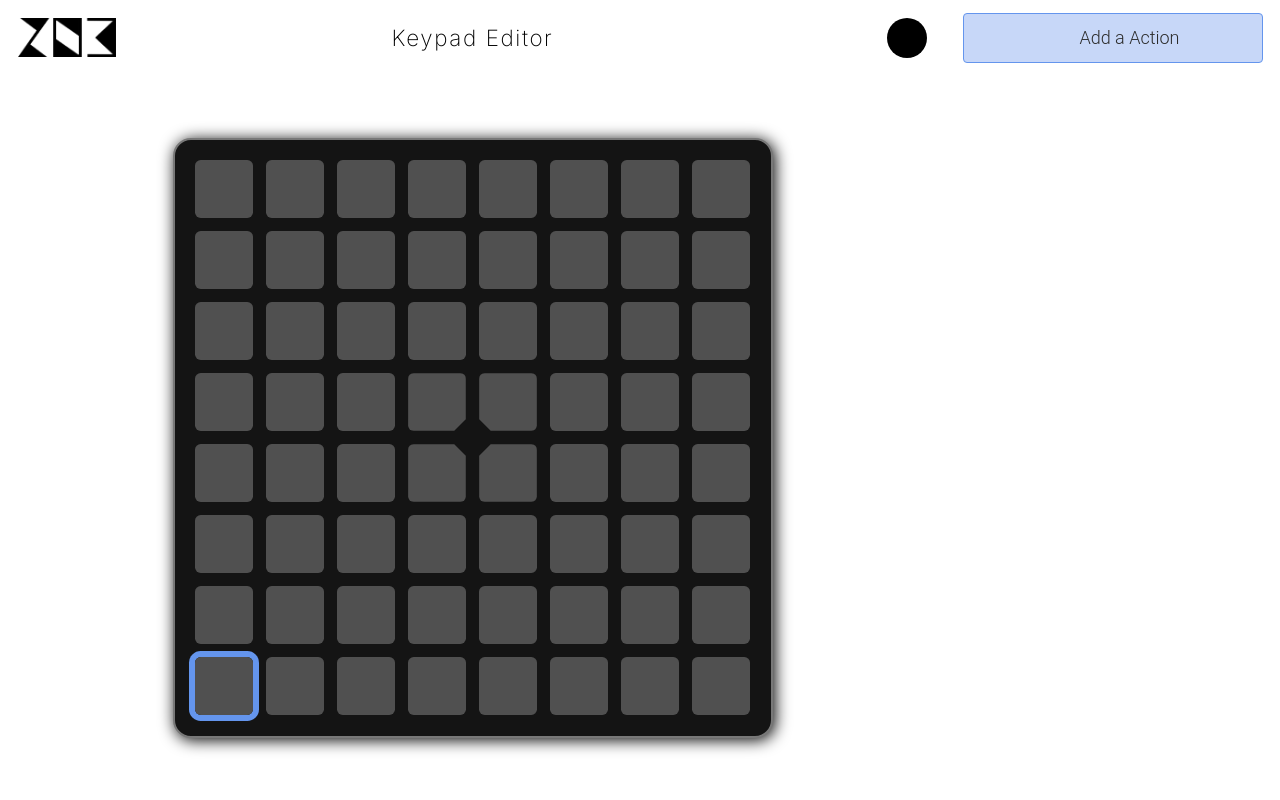
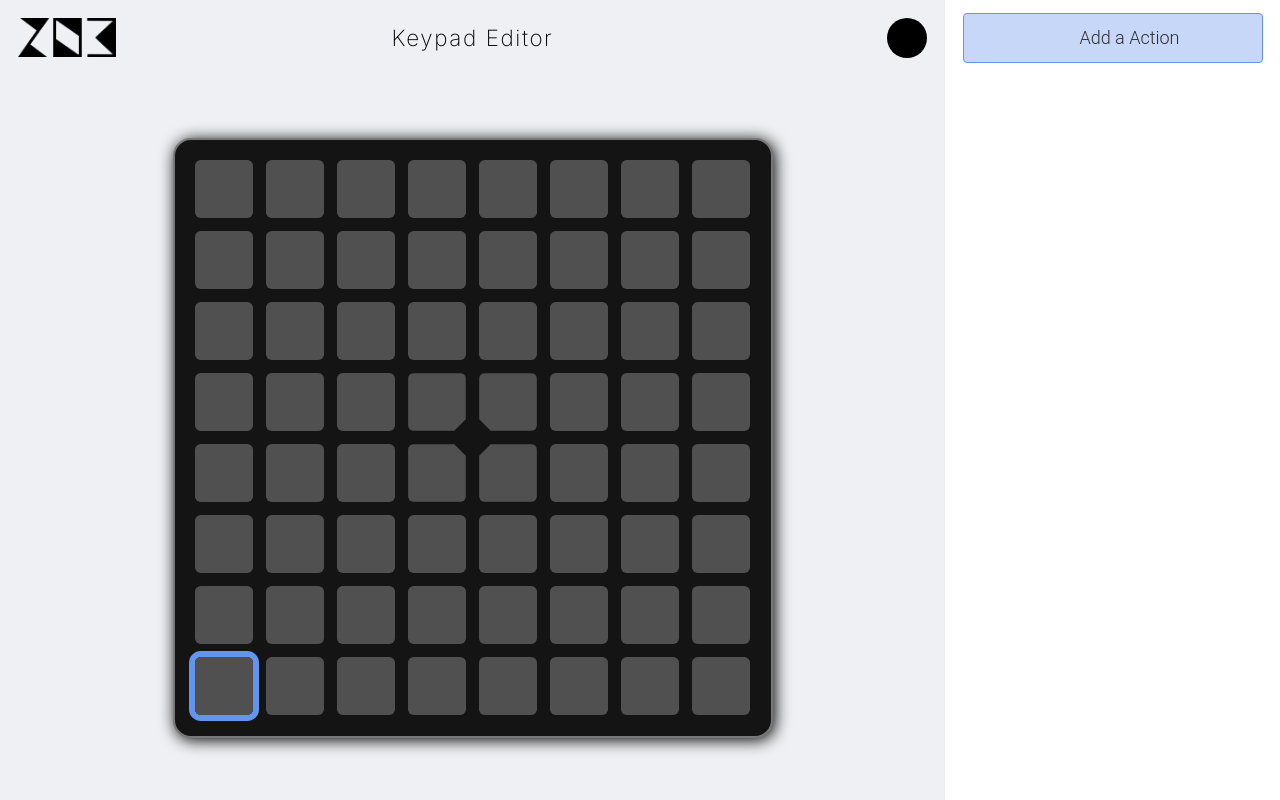
Before and after one commit to 203-Systems/MatrixOS-Control-Map-Editor, a SvelteKit app: page / in a window 1280 px wide. Built offline with nearby package versions, Linux system fonts and the light colour scheme; some icons are missing.

Commit message:
Background on Page

```diff
--- a/src/routes/+page.svelte
+++ b/src/routes/+page.svelte
@@ -94,6 +94,8 @@
 
         width: 100vw;
         height: 100vh;
+
+        background-color: #eff0f3;
     }
 
     .main-content {
```
